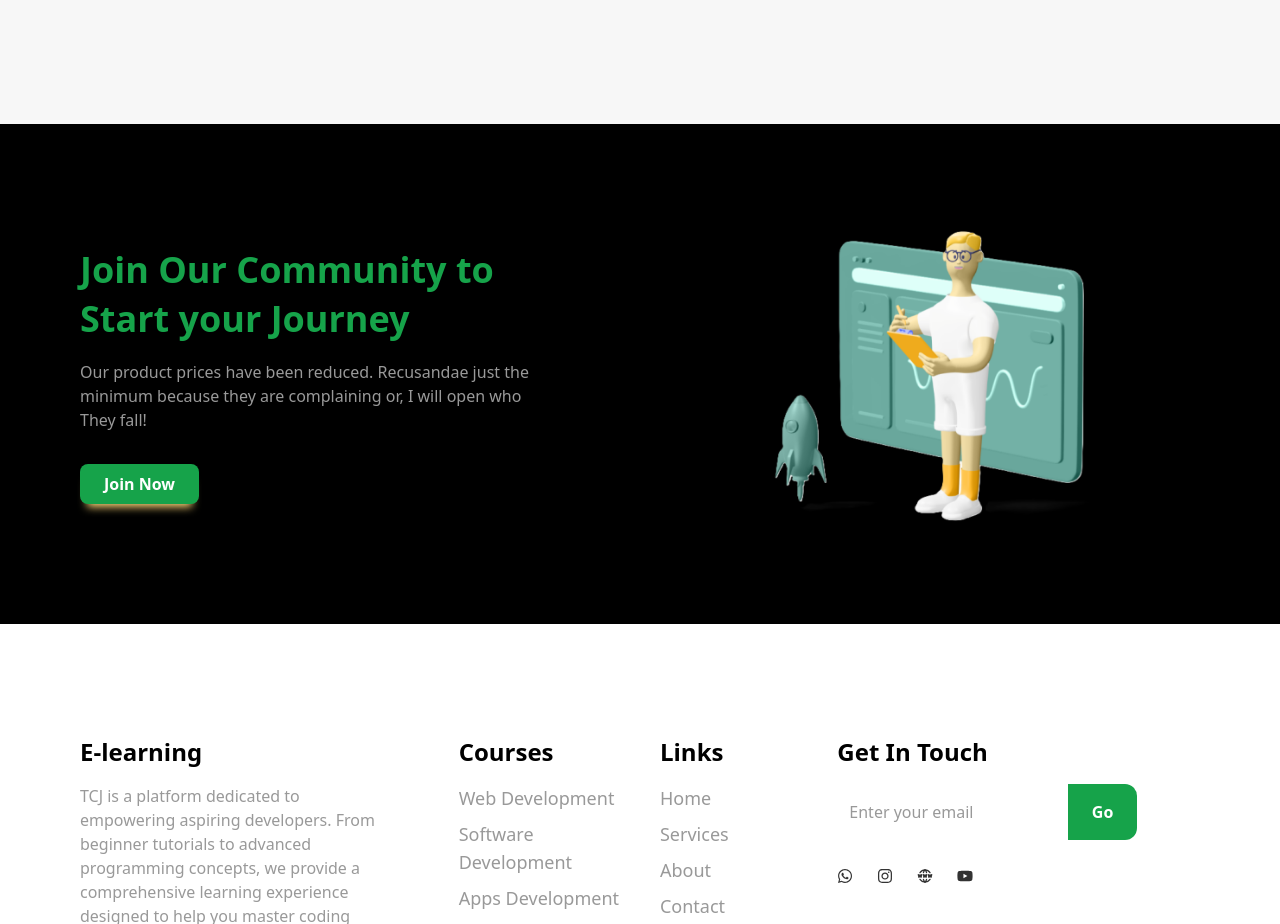
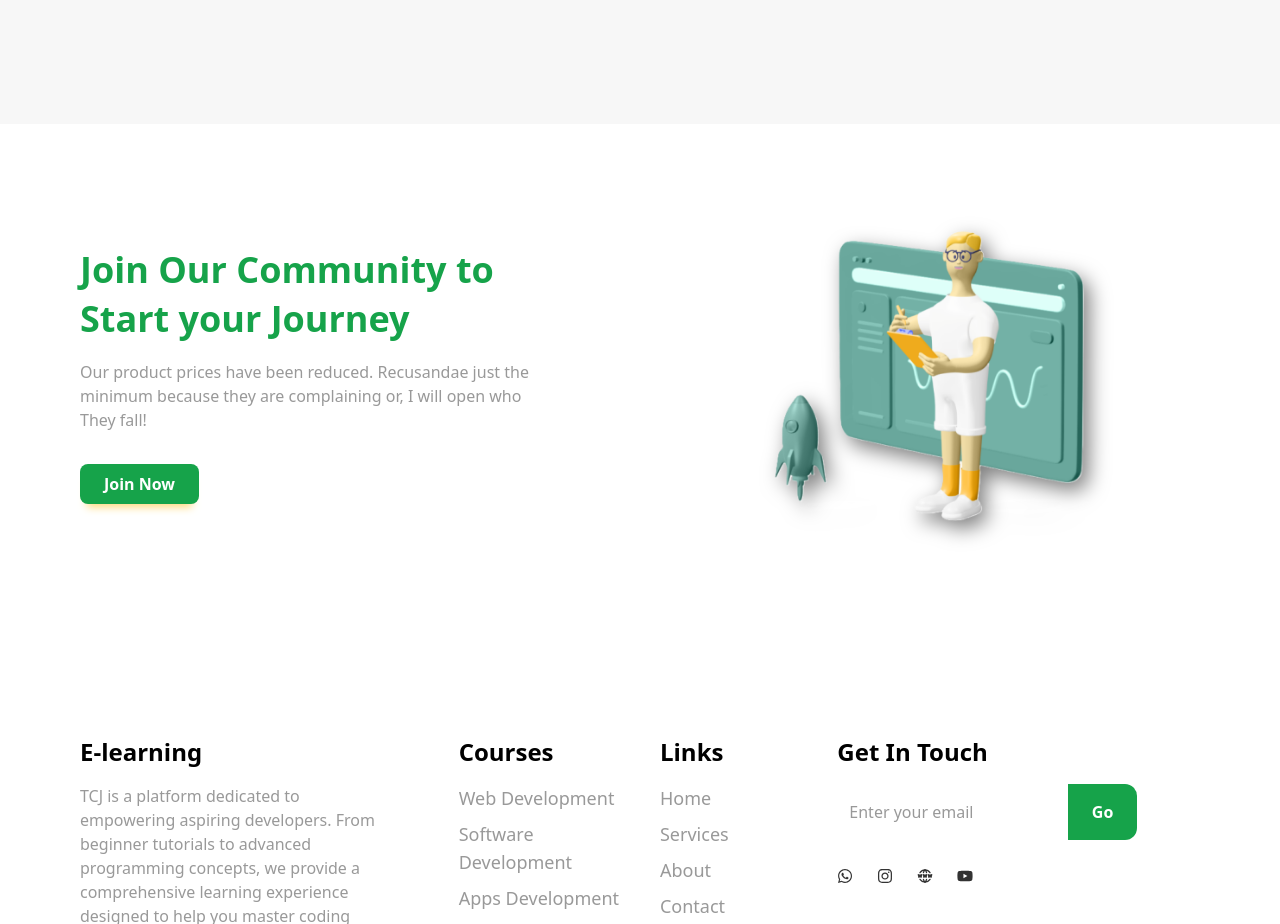
Before and after one commit to Sanzith-Alam/e-learn, a React (Vite) app: page / in a window 1280 px wide. Shown: the part 2260-3184 px from the top of the page. Built offline with nearby package versions, Linux system fonts and the light colour scheme.

Commit message:
Update Banner2.jsx

```diff
--- a/src/components/Banner/Banner2.jsx
+++ b/src/components/Banner/Banner2.jsx
@@ -5,7 +5,7 @@ import { motion } from "framer-motion";
 const Banner2 = () => {
   return (
     <section>
-      <div className="container py-14 md:py-24 grid grid-cols-1 md:grid-cols-2 gap-8 space-y-6 md:space-y-0 bg-black">
+      <div className="container py-14 md:py-24 grid grid-cols-1 md:grid-cols-2 gap-8 space-y-6 md:space-y-0 ">
         {/* Banner Text */}
         <motion.div
           initial={{ opacity: 0, x: -50 }}
```
